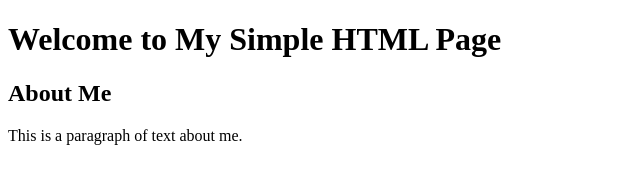
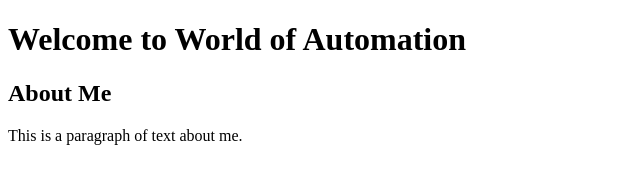
Before and after one commit to Prathap-Kabali/newtest1, a plain HTML site: page index.html in a window 1280 px wide. Shown: the whole page, without its empty margins (0-640 px from the left). Drawn offline with Linux system fonts and the light colour scheme.

Commit message:
Update index.html

```diff
--- a/index.html
+++ b/index.html
@@ -3,11 +3,11 @@
 <head>
     <meta charset="UTF-8">
     <meta name="viewport" content="width=device-width, initial-scale=1.0">
-    <title>Simple HTML Page</title>
+    <title>PRABAL</title>
 </head>
 <body>
     <header>
-        <h1>Welcome to My Simple HTML Page</h1>
+        <h1>Welcome to World of Automation</h1>
     </header>
 
     <section>
```
